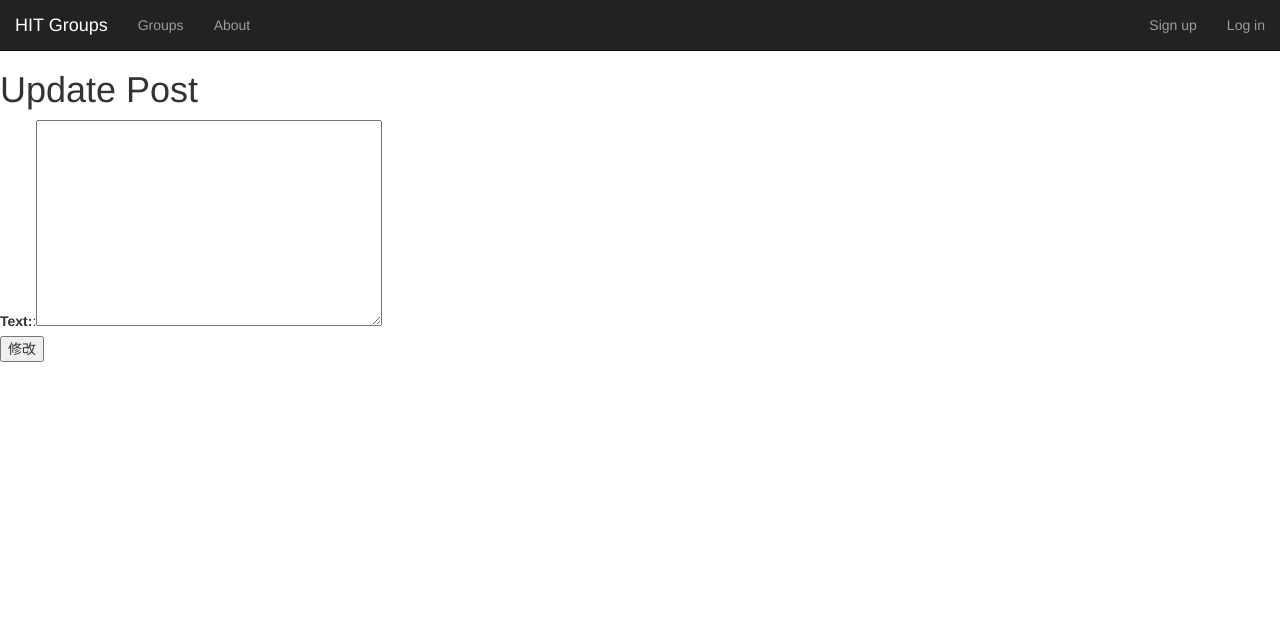
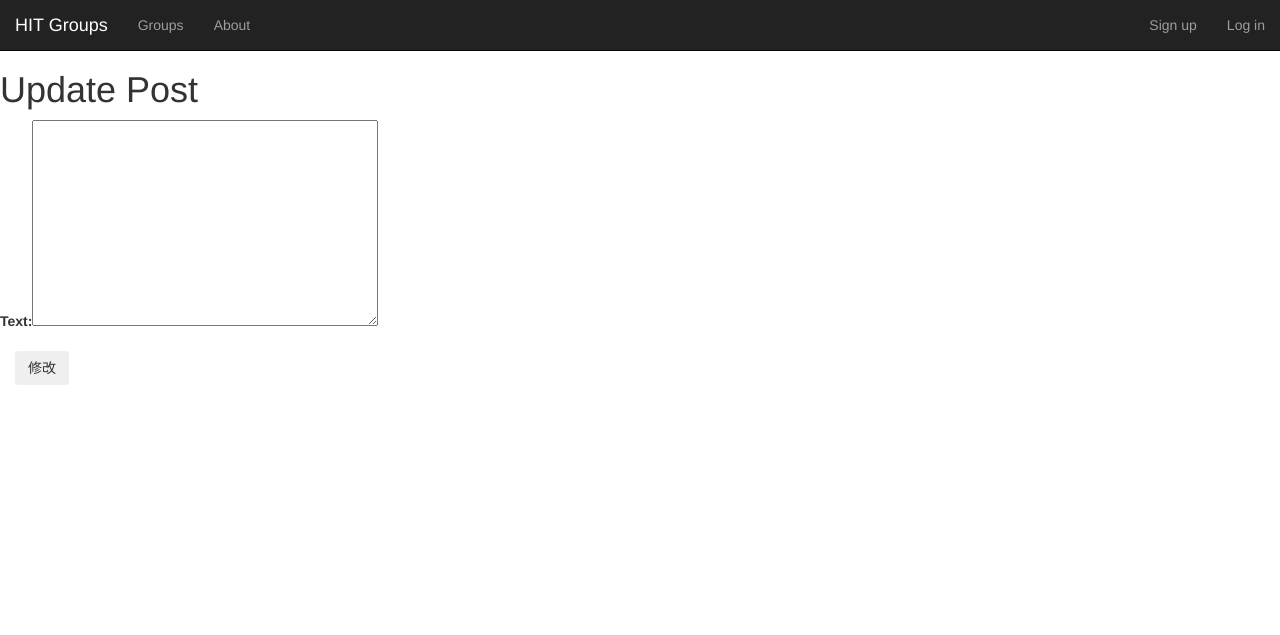
Before and after one commit to viciousstar/-, a Django app: template HIT_Groups/Posts/templates/Posts/post_update.html in a window 1280 px wide. Shown: the top 635 px of the page. Run offline with Django 3.2, Linux system fonts and the light colour scheme; the template is opened without the code that fills it: values named after a table or form of the project are taken from there, others are empty; some libraries are stand-ins or nearby versions.

Commit message:
more beautify

```diff
--- a/HIT_Groups/Posts/templates/Posts/post_index.html
+++ b/HIT_Groups/Posts/templates/Posts/post_index.html
@@ -5,14 +5,13 @@
     <link href="{% static "css/groups.css" %}" rel="stylesheet">
 {% endblock headblock %}
 <link rel="stylesheet" type="text/css" href="{% static 'Posts/style.css' %}"/>
+
 {% block content %}
 {% if post_list %}
 <div id="content" class="container-fluid main">
 <div class="row">
 <div class="col-md-6">
-<form action="{% url 'Posts:post_create' group_id %}" method="post">
-	 <p class="submit"><input type="submit" name="submit" id="submit" class="btn btn-large btn-primary" value="创建"  /></p>
-</form>
+<p><a href="{% url 'Posts:post_create' group_id%}" class="btn btn-large btn-primary">Create</a>
 <ul class="nav nav-pills nav-stacked" align="center">
 	<li class="active">
 		<a href="#" >All Posts</a>
--- a/HIT_Groups/Posts/templates/Posts/post_update.html
+++ b/HIT_Groups/Posts/templates/Posts/post_update.html
@@ -1,17 +1,27 @@
 {% extends "Users/base.html" %}
+
 {% block content %}
+
 <h1>Update Post</h1>
 
 {% if error_message %}<p><strong>{{ error_message }}</strong></p>{% endif %}
 
-<form action="{% url 'Posts:post_update' group_id post_id %}" method="post">
+<div id="content" class="container-fluid main">
+<div class="row">
+<div class="col-md-6">
+<form action="{% url 'Posts:post_update' group_id post_id %}" class="form-horizontal" role="form" method="post">
     {% csrf_token %}
     <table class="form-table">
     {% for field in form %}
-         {{ field.label_tag }}:{{ field }}
-         {{ field.errors }}<br />
+    <div class="form-group">
+        {{ field.label_tag }}{{ field }}
+        {{ field.errors }}<br />
+    </div>
     {% endfor %}
 </table>
-<p class="submit"><input type="submit" name="submit" id="submit" class="button-primary" value="修改"  /></p>
+<p class="submit"><input type="submit" name="submit" id="submit" class="btn btn-large brn-primary" value="修改"  /></p>
 </form>
+</div>
+</div>
+</div>
 {% endblock content %}
```
Also changed, not shown: HIT_Groups/Posts/templates/Posts/post_comment.html (+22 -12 lines), HIT_Groups/Posts/templates/Posts/post_create.html (+14 -2 lines).
